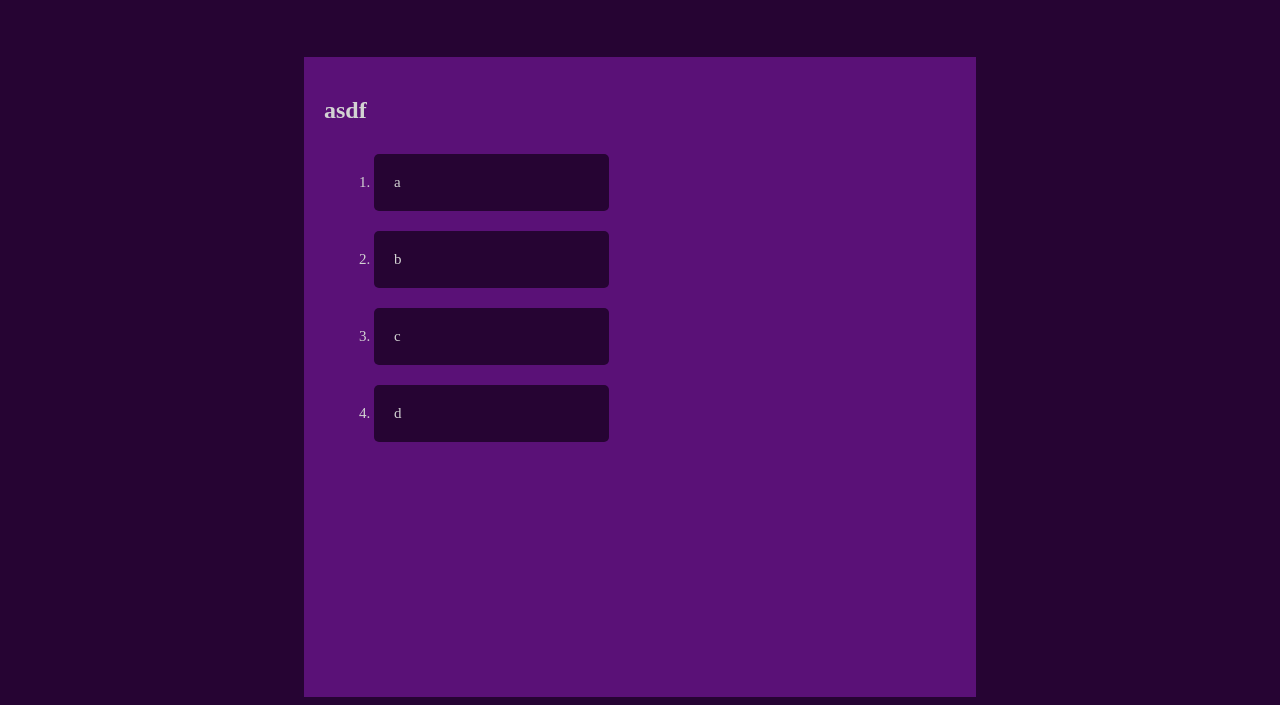
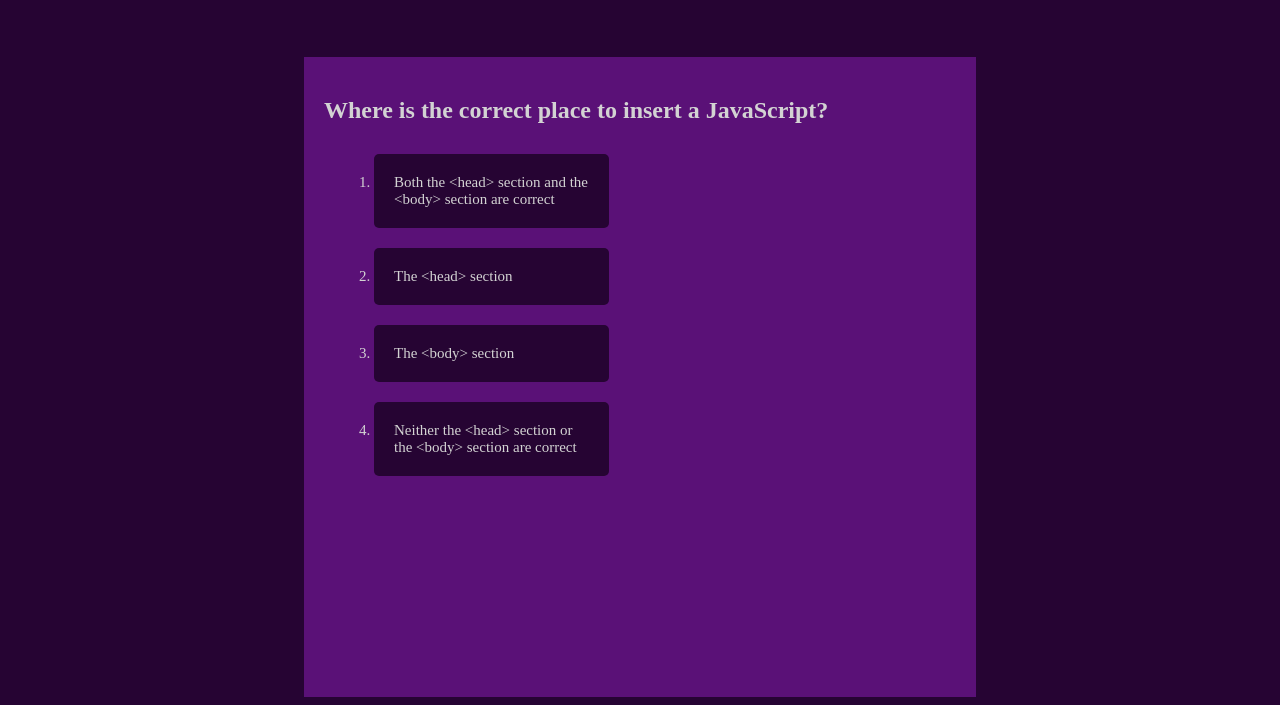
Before and after one commit to maverickwong17/code-quiz, a plain HTML site: page index.html in a window 1280 px wide. Both pictures are taken after a click on the button "Begin". Shown: the part 154-859 px from the top of the page. Drawn offline with Linux system fonts and the light colour scheme.

Commit message:
click answer data validation

```diff
--- a/assets/js/script.js
+++ b/assets/js/script.js
@@ -12,38 +12,42 @@ var begin = document.getElementById("begin")
 // container.setAttribute("style", "visibility: hidden");
 
 // questions object to refer back to
-var questions = {
-    q1 : { question : "Where is the correct place to insert a JavaScript?",
-        option1: {info: "Both the <head> section and the <body> section are correct", correct: true },
-        option2: {info: "The <head> section", correct : false},
-        option3: {info: "The <body> section", correct : false},
-        option4: {info: "Neither the <head> section or the <body> section are correct", correct : false}
+var questions = [
+    q1 = { question : "Where is the correct place to insert a JavaScript?",
+        option : [{info: "Both the <head> section and the <body> section are correct", correct: true },
+                  {info: "The <head> section", correct : false},
+                  {info: "The <body> section", correct : false},
+                  {info: "Neither the <head> section or the <body> section are correct", correct : false}
+                ]
     },
-    q2 : { question : "How do you write \"Hello World\" in an alert box?",
-        option1: {info: "msgBox(\"Hello World\");", correct : false},
-        option2: {info: "alert(\"Hello World\");", correct: true },
-        option3: {info: "msg(\"Hello World\");", correct : false},
-        option4: {info: "alertBox(\"Hello World\");", correct : false}
+    q2 = { question : "How do you write \"Hello World\" in an alert box?",
+        option : [{info: "msgBox(\"Hello World\");", correct : false},
+                  {info: "alert(\"Hello World\");", correct: true },
+                  {info: "msg(\"Hello World\");", correct : false},
+                  {info: "alertBox(\"Hello World\");", correct : false}
+                ]
     },
-    q3 : { question : "How does a FOR loop start?",
-        option1: {info: "for (i = 0; i <= 5)", correct : false},
-        option2: {info: "for (i <= 5; i++)", correct : false},
-        option3: {info: "for i = 1 to 5", correct : false},
-        option1: {info: "for (i = 0; i <= 5; i++)", correct: true },
+    q3 = { question : "How does a FOR loop start?",
+        option : [{info: "for (i = 0; i <= 5)", correct : false},
+                  {info: "for (i <= 5; i++)", correct : false},
+                  {info: "for i = 1 to 5", correct : false},
+                  {info: "for (i = 0; i <= 5; i++)", correct: true }]
     },
-    q4 : { question : "How do you create a function in JavaScript?",
-        option1: {info: "function:myFunction()", correct : false},
-        option2: {info: "function.myFunction()", correct : false},
-        option3: {info: "function myFunction()", correct: true },
-        option4: {info: "function = myFunction()", correct : false}
+    q4 = { question : "How do you create a function in JavaScript?",
+        option : [{info: "function:myFunction()", correct : false},
+                  {info: "function.myFunction()", correct : false},
+                  {info: "function myFunction()", correct: true },
+                  {info: "function = myFunction()", correct : false}
+                ]
     },
-    q5 : { question : "How to write an IF statement in JavaScript?",
-        option1: {info: "if (i == 5)", correct: true },
-        option2: {info: "if i = 5", correct : false},
-        option3: {info: "if i = 5 then", correct : false},
-        option4: {info: "if i == 5 then", correct : false}
+    q5 = { question : "How to write an IF statement in JavaScript?",
+        option : [{info: "if (i == 5)", correct: true },
+                  {info: "if i = 5", correct : false},
+                  {info: "if i = 5 then", correct : false},
+                  {info: "if i == 5 then", correct : false}
+                ]
     }
-}
+]
 
 //Timer
 var timeLeft = 61
@@ -57,12 +61,43 @@ function setTime() {
     }, 1000)
 }
 
-
-
 //begin quiz
 begin.addEventListener("click", function(){
     begin.setAttribute("style", "visibility : hidden");
     setTime();
     container.setAttribute("style", "visibility: visible");
+    addQA()
 }
 )
+var id = 0
+//Display questions and answers
+function addQA() {
+    questionhead.textContent = questions[id].question;
+    a1.textContent = questions[id].option[0].info;
+    a2.textContent = questions[id].option[1].info;
+    a3.textContent = questions[id].option[2].info;
+    a4.textContent = questions[id].option[3].info;
+}
+ansArr = ["a1","a2",'a3','a4']
+//click answer
+container.addEventListener("click", function(event){
+    var element = event.target
+    //data validate
+    if(element.matches(".answer")){
+        var ansID = ansArr.indexOf(element.id)
+        //correct answer
+        if (questions[id].option[ansID].correct){
+        console.log(questions[id].option[ansID].correct)
+        }
+        //wrong answer
+        else {timeLeft = timeLeft - 10;}
+        id++
+        addQA()
+    }
+    console.log(id)
+    console.log(element.id)
+    console.log(ansArr.indexOf(element.id))
+}
+)
+
+//View Highscores
--- a/index.html
+++ b/index.html
@@ -18,12 +18,12 @@
         <!-- Question + Multiple choice -->
         <article id="block">
             <div id="container">
-                <h2 id="questionhead">asdf</h2>
+                <h2 id="questionhead"></h2>
                 <ol>
-                    <li class="answer" id="a1">a</li>
-                    <li class="answer" id="a2">b</li>
-                    <li class="answer" id="a3">c</li>
-                    <li class="answer" id="a4">d</li>
+                    <li class="answer" id="a1"></li>
+                    <li class="answer" id="a2"></li>
+                    <li class="answer" id="a3"></li>
+                    <li class="answer" id="a4"></li>
                 </ol>
             </div>
             <button id="begin">Begin</button>
```
Also changed, not shown: assets/css/style.css (line endings or trailing spaces).
